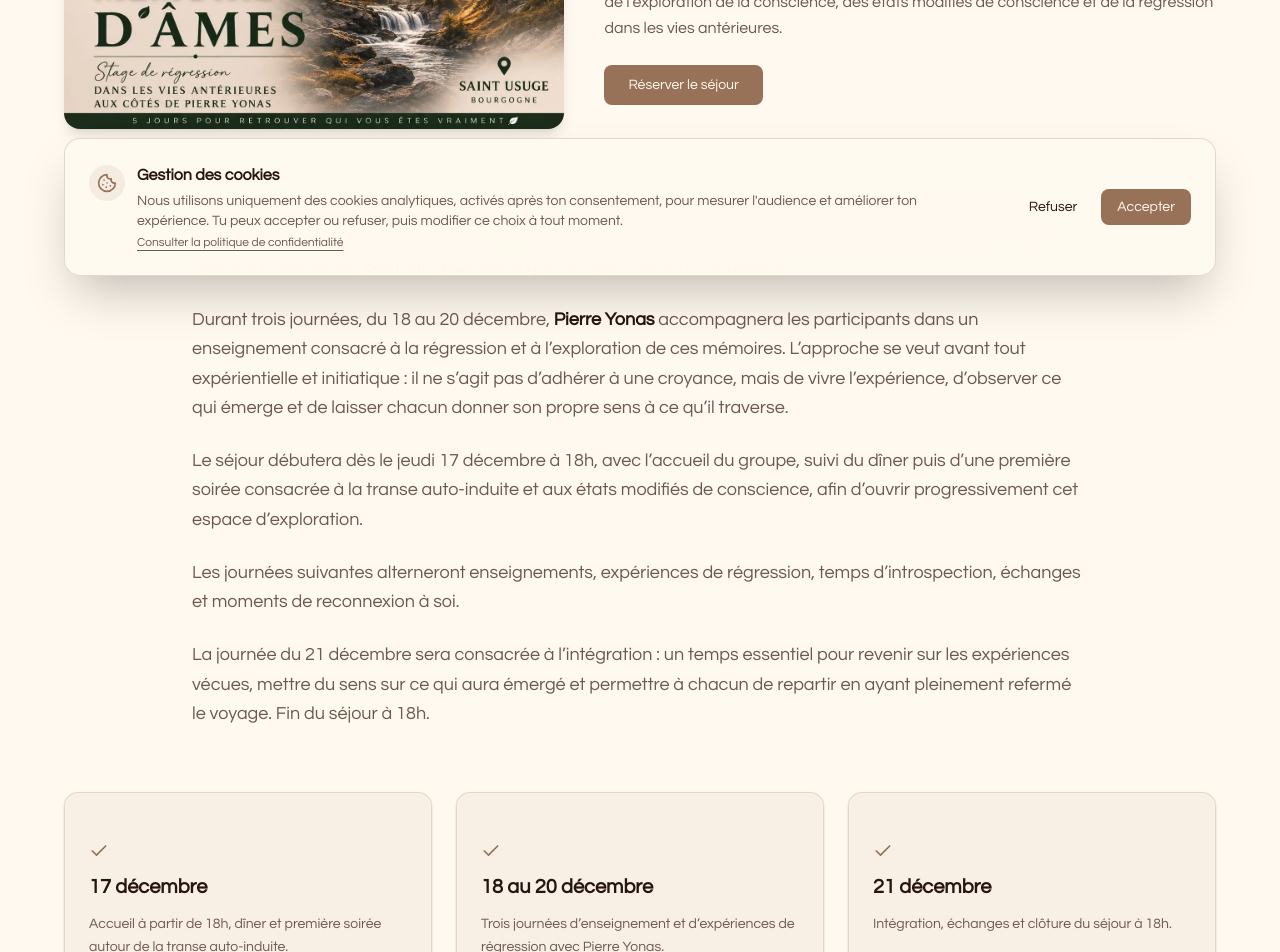
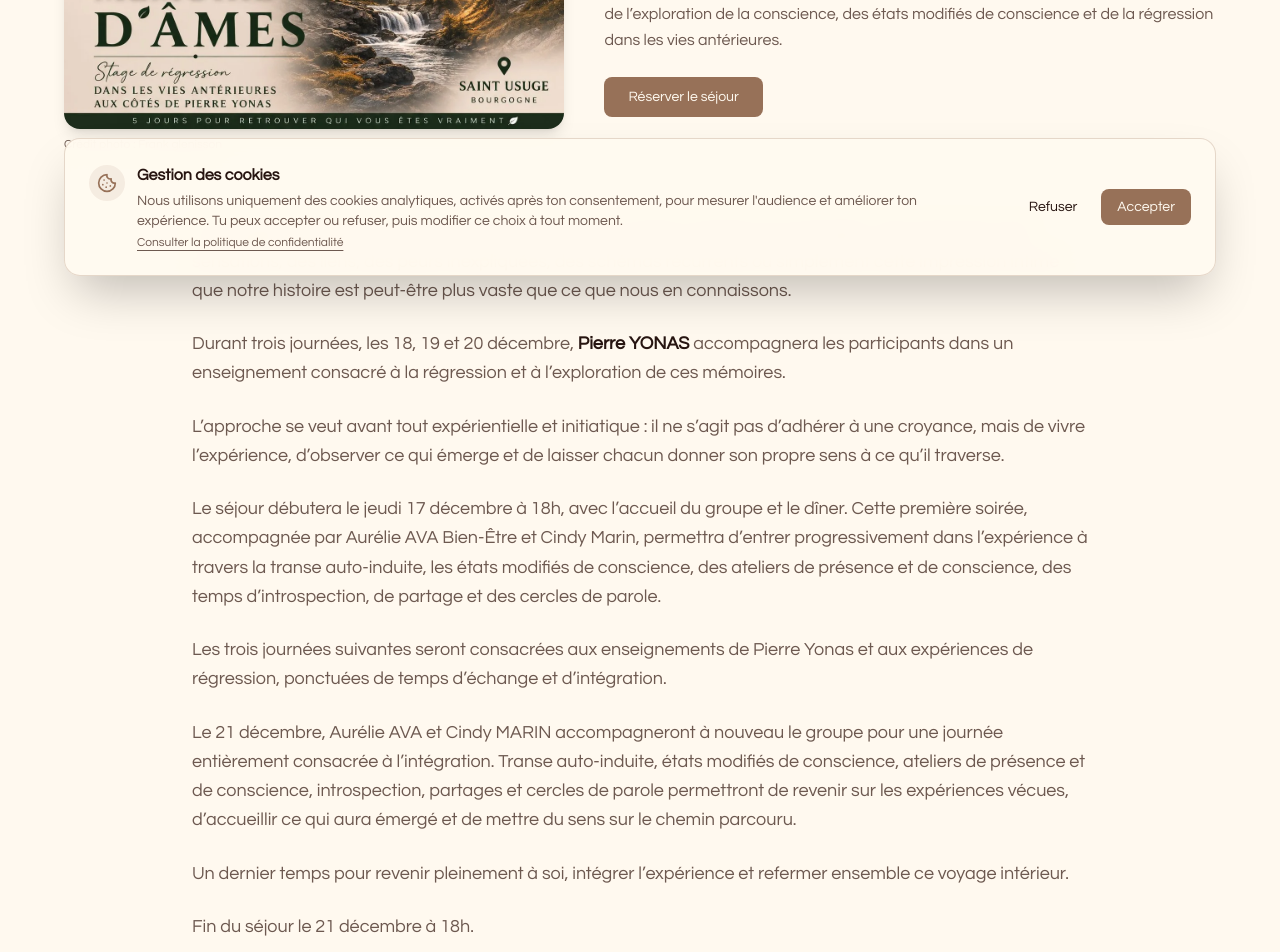
Before and after one commit to stephanemalho/ava-template, a Next.js app: page /memoire-d-ames in a window 1280 px wide. Shown: the part 500-1452 px from the top of the page. Built offline with nearby package versions, Linux system fonts and the light colour scheme; no server answers.

Commit message:
feat: actualise la présentation Mémoire d’Âmes

```diff
--- a/app/memoire-d-ames/page.tsx
+++ b/app/memoire-d-ames/page.tsx
@@ -108,6 +108,7 @@ export default function MemoireDAmesPage() {
 
       <div className="container mx-auto max-w-6xl space-y-16">
         <section className="grid items-center gap-10 lg:grid-cols-[minmax(0,0.9fr)_minmax(0,1.1fr)]">
+          <figure>
             <div className="relative aspect-square overflow-hidden rounded-2xl bg-muted/30 shadow-lg">
               <Image
                 src={eventImage}
@@ -118,6 +119,8 @@ export default function MemoireDAmesPage() {
                 className="object-contain"
               />
             </div>
+            <figcaption className="mt-2 text-xs text-muted-foreground">Crédit photo : Frank glenisson</figcaption>
+          </figure>
           <div className="space-y-6">
             <Badge className="w-fit">Événement exceptionnel AVA Bien-être</Badge>
             <div className="space-y-3">
@@ -141,13 +144,20 @@ export default function MemoireDAmesPage() {
             Un voyage intérieur pour aller à la rencontre de ce qui, parfois, semble nous précéder&nbsp;: des mémoires, des sensations, des liens, des peurs inexpliquées, des schémas récurrents ou simplement cette impression intime que notre histoire est peut-être plus vaste que ce que nous en connaissons.
           </p>
           <p>
-            Durant trois journées, du 18 au 20 décembre, <strong className="text-foreground">Pierre Yonas</strong> accompagnera les participants dans un enseignement consacré à la régression et à l’exploration de ces mémoires. L’approche se veut avant tout expérientielle et initiatique&nbsp;: il ne s’agit pas d’adhérer à une croyance, mais de vivre l’expérience, d’observer ce qui émerge et de laisser chacun donner son propre sens à ce qu’il traverse.
+            Durant trois journées, les 18, 19 et 20 décembre, <strong className="text-foreground">Pierre YONAS</strong> accompagnera les participants dans un enseignement consacré à la régression et à l’exploration de ces mémoires.
           </p>
           <p>
-            Le séjour débutera dès le jeudi 17 décembre à 18h, avec l’accueil du groupe, suivi du dîner puis d’une première soirée consacrée à la transe auto-induite et aux états modifiés de conscience, afin d’ouvrir progressivement cet espace d’exploration.
+            L’approche se veut avant tout expérientielle et initiatique&nbsp;: il ne s’agit pas d’adhérer à une croyance, mais de vivre l’expérience, d’observer ce qui émerge et de laisser chacun donner son propre sens à ce qu’il traverse.
           </p>
-          <p>Les journées suivantes alterneront enseignements, expériences de régression, temps d’introspection, échanges et moments de reconnexion à soi.</p>
-          <p>La journée du 21 décembre sera consacrée à l’intégration&nbsp;: un temps essentiel pour revenir sur les expériences vécues, mettre du sens sur ce qui aura émergé et permettre à chacun de repartir en ayant pleinement refermé le voyage. Fin du séjour à 18h.</p>
+          <p>
+            Le séjour débutera le jeudi 17 décembre à 18h, avec l’accueil du groupe et le dîner. Cette première soirée, accompagnée par Aurélie AVA Bien-Être et Cindy Marin, permettra d’entrer progressivement dans l’expérience à travers la transe auto-induite, les états modifiés de conscience, des ateliers de présence et de conscience, des temps d’introspection, de partage et des cercles de parole.
+          </p>
+          <p>Les trois journées suivantes seront consacrées aux enseignements de Pierre Yonas et aux expériences de régression, ponctuées de temps d’échange et d’intégration.</p>
+          <p>
+            Le 21 décembre, Aurélie AVA et Cindy MARIN accompagneront à nouveau le groupe pour une journée entièrement consacrée à l’intégration. Transe auto-induite, états modifiés de conscience, ateliers de présence et de conscience, introspection, partages et cercles de parole permettront de revenir sur les expériences vécues, d’accueillir ce qui aura émergé et de mettre du sens sur le chemin parcouru.
+          </p>
+          <p>Un dernier temps pour revenir pleinement à soi, intégrer l’expérience et refermer ensemble ce voyage intérieur.</p>
+          <p>Fin du séjour le 21 décembre à 18h.</p>
         </section>
 
         <section className="grid gap-6 md:grid-cols-3">
--- a/app/page.tsx
+++ b/app/page.tsx
@@ -104,6 +104,7 @@ export default function HomePage() {
       <section className="py-16 bg-primary/5">
         <div className="container mx-auto">
           <div className="grid items-center gap-8 md:grid-cols-[minmax(0,0.8fr)_minmax(0,1.2fr)]">
+            <figure>
               <div className="relative aspect-square overflow-hidden rounded-2xl bg-muted/30">
                 <Image
                   src="/sejour-et-activite/mémoire-d-ames/pierre-yonas-et-la-decouverte-de-soi-1200.webp"
@@ -113,6 +114,8 @@ export default function HomePage() {
                   className="object-contain"
                 />
               </div>
+              <figcaption className="mt-2 text-xs text-muted-foreground">Crédit photo : Frank glenisson</figcaption>
+            </figure>
             <div className="space-y-5">
               <Badge variant="outline" className="w-fit">Nouvel événement — Bourgogne</Badge>
               <h2 className="text-3xl font-bold text-primary md:text-4xl">Mémoire d’Âmes</h2>
--- a/app/reservations/memoire-d-ames/page.tsx
+++ b/app/reservations/memoire-d-ames/page.tsx
@@ -87,9 +87,12 @@ export default function MemoireDAmesReservationsPage() {
                         <Card key={pkg.id} id={`sejour-${pkg.id}`} className="scroll-mt-24 overflow-hidden border-primary/20">
                             <CardContent className="p-0">
                                 <div className="p-4 pb-0">
-                                    <div className="relative mx-auto aspect-square overflow-hidden rounded-md bg-muted/30">
-                                        <Image src={pkg.image} alt={pkg.title} fill className="object-contain" sizes="(max-width: 1024px) 100vw, 520px" />
-                                    </div>
+                                    <figure>
+                                        <div className="relative mx-auto aspect-square overflow-hidden rounded-md bg-muted/30">
+                                            <Image src={pkg.image} alt={pkg.title} fill className="object-contain" sizes="(max-width: 1024px) 100vw, 520px" />
+                                        </div>
+                                        <figcaption className="mt-2 text-xs text-muted-foreground">Crédit photo : Frank glenisson</figcaption>
+                                    </figure>
                                 </div>
                                 <div className="flex h-full flex-col p-6 md:p-8">
                                     <div className="space-y-6">
```
Lines whose indentation alone changed are shown as unchanged.
